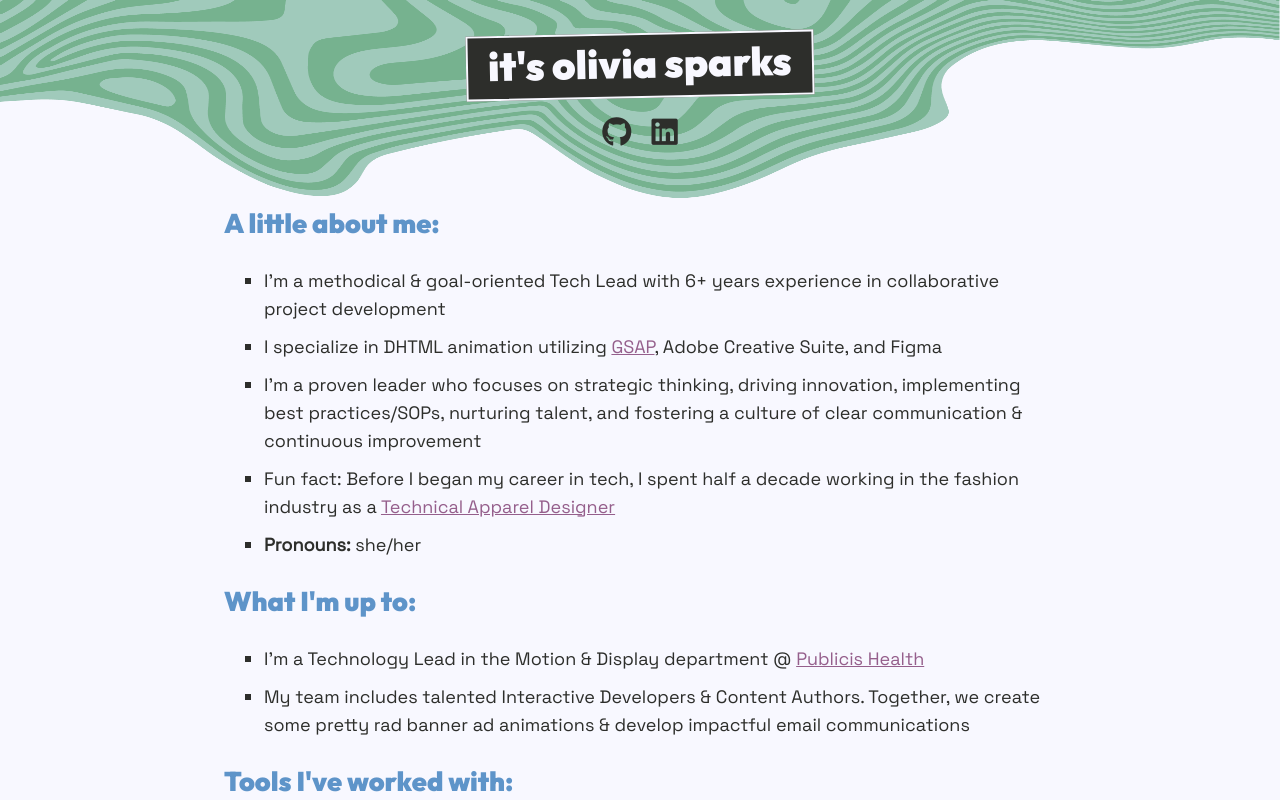
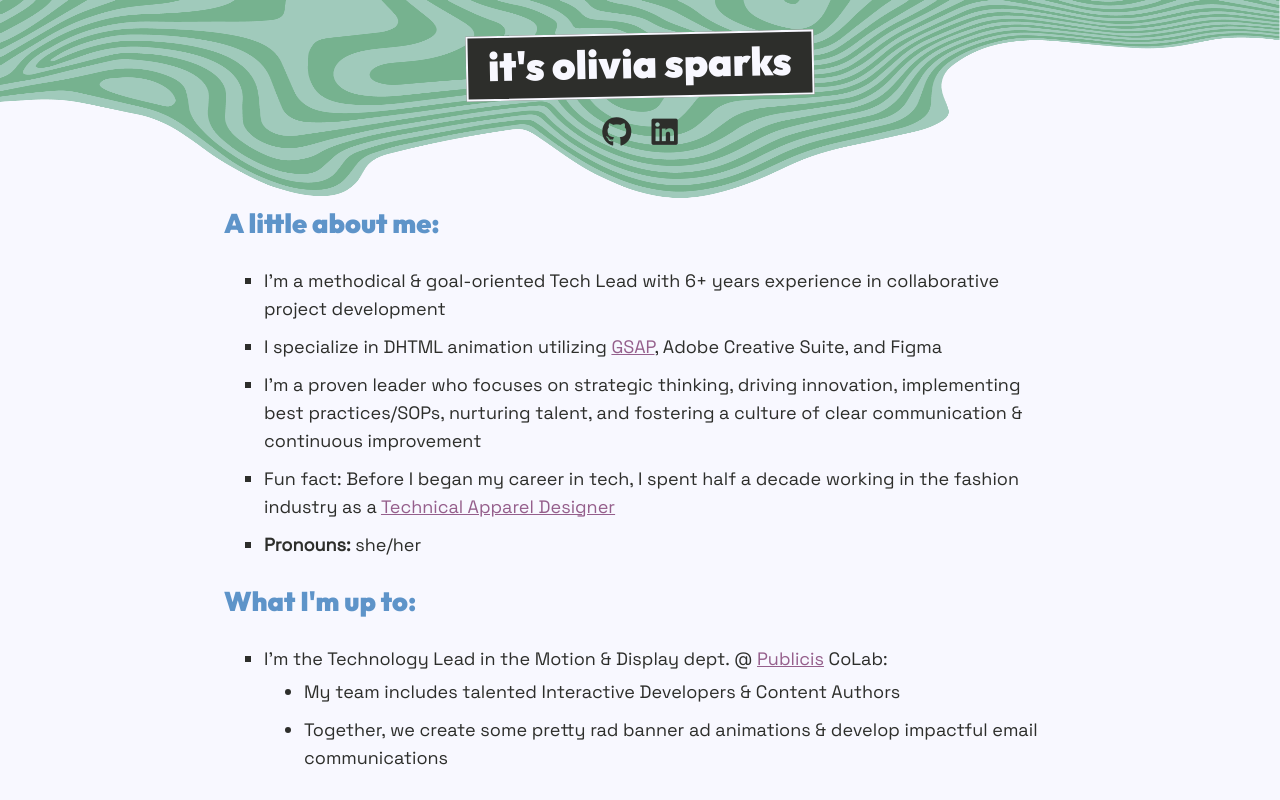
Before and after one commit to itsoliviasparks/itsoliviasparks-portfolio, a React (Create React App) app: page / in a window 1280 px wide. Shown: the top 800 px of the page. Built offline with nearby package versions, Linux system fonts and the light colour scheme; a web font is replaced by a local one.

Commit message:
copy update

```diff
--- a/src/Components/Currently.js
+++ b/src/Components/Currently.js
@@ -10,10 +10,15 @@ const Currently = () => {
             </h2>
             <ul>
                 <li>
-                    I'm a Technology Lead in the Motion & Display department @ <Link to={externalLinks.work}>Publicis Health</Link>
-                </li>
-                <li>
-                    My team includes talented Interactive Developers & Content Authors. Together, we create some pretty rad banner ad animations & develop impactful email communications
+                    I'm the Technology Lead in the Motion & Display dept. @ <Link to={externalLinks.work}>Publicis</Link> CoLab:
+                    <ul>
+                        <li>
+                            My team includes talented Interactive Developers & Content Authors
+                        </li>
+                        <li>
+                            Together, we create some pretty rad banner ad animations & develop impactful email communications
+                        </li>
+                    </ul>
                 </li>
             </ul>
         </section>
--- a/src/assets/externalLinks.js
+++ b/src/assets/externalLinks.js
@@ -9,7 +9,7 @@ const externalLinks = {
     gsap: 'https://gsap.com',
     juno: 'https://junocollege.com/',
     tmu: 'https://www.torontomu.ca/fashion/',
-    work: 'https://publicishealth.com',
+    work: 'https://www.publicisgroupe.com/en',
 
     collabLab: 'https://predict-a-buy.web.app',
     collabLabRepo: 'https://github.com/itsoliviasparks/predict-a-buy',
--- a/src/sass/_general-styles.scss
+++ b/src/sass/_general-styles.scss
@@ -19,4 +19,5 @@ html { background-color: $bg; }
 main { padding-top: 2rem; }
 
 ul { list-style-type: square; }
+ul ul { list-style-type: disc; }
 li { padding: 0.5rem 0; }
--- a/src/sass/_projects.scss
+++ b/src/sass/_projects.scss
@@ -21,5 +21,3 @@ ul.project-links {
         padding: 0 10px;
     }
 }
-
-ul.project-desc { list-style-type: disc; }
```
